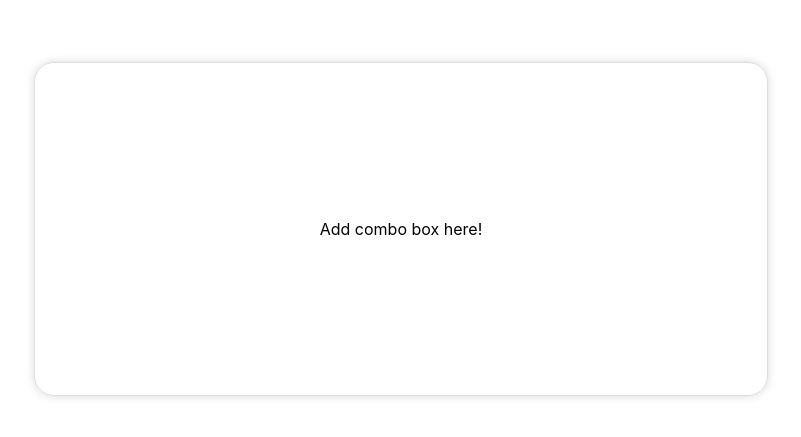
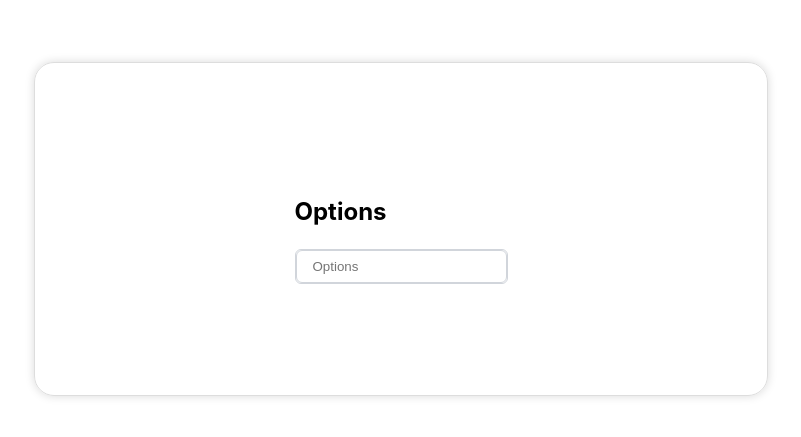
Before and after one commit to trytemelio/frontend-interview-combobox-2024, a React (Vite) app: page / in a window 1280 px wide. Shown: the part 179-616 px from the top of the page, without its empty margins (239-1040 px from the left). Built offline with nearby package versions, Linux system fonts and the light colour scheme.

Commit message:
Initialize Project

```diff
--- a/src/App.tsx
+++ b/src/App.tsx
@@ -1,11 +1,12 @@
 import "./App.scss";
 import { ComboBox } from "./combo-box";
+import { dropdownData } from "./data";
 
 const App = () => {
   return (
     <div className="center">
       <div className="card">
-        <ComboBox />
+        <ComboBox options={dropdownData} />
       </div>
     </div>
   );
--- /dev/null
+++ b/src/ComboBox.scss
@@ -0,0 +1,56 @@
+.combo-box {
+    position: relative;
+
+
+    .input-container {
+      border: 1px solid #d1d5db;
+      border-radius: 0.375rem;
+    }
+
+    input {
+
+      padding: 0.5rem 1rem;
+      border: 1px solid #d1d5db;
+      border-radius: 0.375rem;
+      transition: all 0.2s;
+      outline: none;
+
+      &:focus {
+        border-color: #3b82f6;
+        box-shadow: 0 0 0 2px rgba(59, 130, 246, 0.5);
+      }
+    }
+
+    .dropdown {
+      position: absolute;
+      z-index: 10;
+      width: 100%;
+      margin-top: 0.25rem;
+      background-color: #ffffff;
+      border: 1px solid #d1d5db;
+      border-radius: 0.375rem;
+      box-shadow: 0 1px 2px rgba(0, 0, 0, 0.1);
+      max-height: 15rem;
+      overflow-y: auto;
+
+      .option {
+        padding: 0.5rem 1rem;
+        cursor: pointer;
+        transition: all 0.2s;
+
+        &:hover {
+          background-color: #f3f4f6;
+        }
+
+        &.active {
+          background-color: #dbeafe;
+          color: #2563eb;
+        }
+      }
+
+      .no-results {
+        padding: 0.5rem;
+        color: #6b7280;
+      }
+    }
+  }
--- a/src/combo-box.tsx
+++ b/src/combo-box.tsx
@@ -1,8 +1,117 @@
-// Finish the code here.
-// Feel free to modify any of the code in this project, this is just a starting point if it's helpful.
+import React, {
+  useState,
+  useRef,
+  useEffect,
+  KeyboardEvent,
+  ChangeEvent,
+} from "react";
+import { DropdownData } from "./data";
+import "./ComboBox.scss";
 
-interface ComboBoxProps {}
+interface ComboBoxProps {
+  options: DropdownData[];
+}
 
-export const ComboBox = (props: ComboBoxProps) => {
-  return "Add combo box here!";
+export const ComboBox: React.FC<ComboBoxProps> = ({ options }) => {
+  const [inputValue, setInputValue] = useState("");
+  const [isOpen, setIsOpen] = useState(false);
+  const [filteredOptions, setFilteredOptions] =
+    useState<DropdownData[]>(options);
+  const [activeIndex, setActiveIndex] = useState(0);
+  const inputRef = useRef<HTMLInputElement>(null);
+  const dropdownRef = useRef<HTMLDivElement>(null);
+
+  useEffect(() => {
+    const filtered = options.filter((option) =>
+      option.label.toLowerCase().includes(inputValue.toLowerCase())
+    );
+    setFilteredOptions(filtered);
+    setActiveIndex(0);
+  }, [inputValue, options]);
+
+  const handleInputChange = (e: ChangeEvent<HTMLInputElement>) => {
+    setInputValue(e.target.value);
+    setIsOpen(true);
+  };
+
+  const handleSelect = (option: DropdownData) => {
+    setInputValue(option.label);
+    setIsOpen(false);
+  };
+
+  const handleKeyDown = (e: KeyboardEvent<HTMLInputElement>) => {
+    switch (e.key) {
+      case "ArrowDown":
+        e.preventDefault();
+        setActiveIndex((prev) =>
+          prev < filteredOptions.length - 1 ? prev + 1 : prev
+        );
+        setIsOpen(true);
+        break;
+      case "ArrowUp":
+        e.preventDefault();
+        setActiveIndex((prev) => (prev > 0 ? prev - 1 : prev));
+        break;
+      case "Enter":
+        if (filteredOptions.length > 0) {
+          handleSelect(filteredOptions[activeIndex]);
+        }
+        break;
+      case "Escape":
+        setIsOpen(false);
+        break;
+    }
+  };
+
+  useEffect(() => {
+    const handleClickOutside = (event: MouseEvent) => {
+      if (
+        inputRef.current &&
+        !inputRef.current.contains(event.target as Node) &&
+        dropdownRef.current &&
+        !dropdownRef.current.contains(event.target as Node)
+      ) {
+        setIsOpen(false);
+      }
+    };
+
+    document.addEventListener("mousedown", handleClickOutside);
+    return () => {
+      document.removeEventListener("mousedown", handleClickOutside);
+    };
+  }, []);
+
+  return (
+    <div className="combo-box">
+      <h2>Options</h2>
+      <div className="input-container">
+        <input
+          ref={inputRef}
+          type="text"
+          value={inputValue}
+          onChange={handleInputChange}
+          onKeyDown={handleKeyDown}
+          onFocus={() => setIsOpen(true)}
+          placeholder="Options"
+        />
+        {isOpen && (
+          <div ref={dropdownRef} className="dropdown">
+            {filteredOptions.length > 0 ? (
+              filteredOptions.map((option, index) => (
+                <div
+                  key={option.value}
+                  onClick={() => handleSelect(option)}
+                  className={`option ${index === activeIndex ? "active" : ""}`}
+                >
+                  {option.label}
+                </div>
+              ))
+            ) : (
+              <div className="no-results">No results found</div>
+            )}
+          </div>
+        )}
+      </div>
+    </div>
+  );
 };
```
